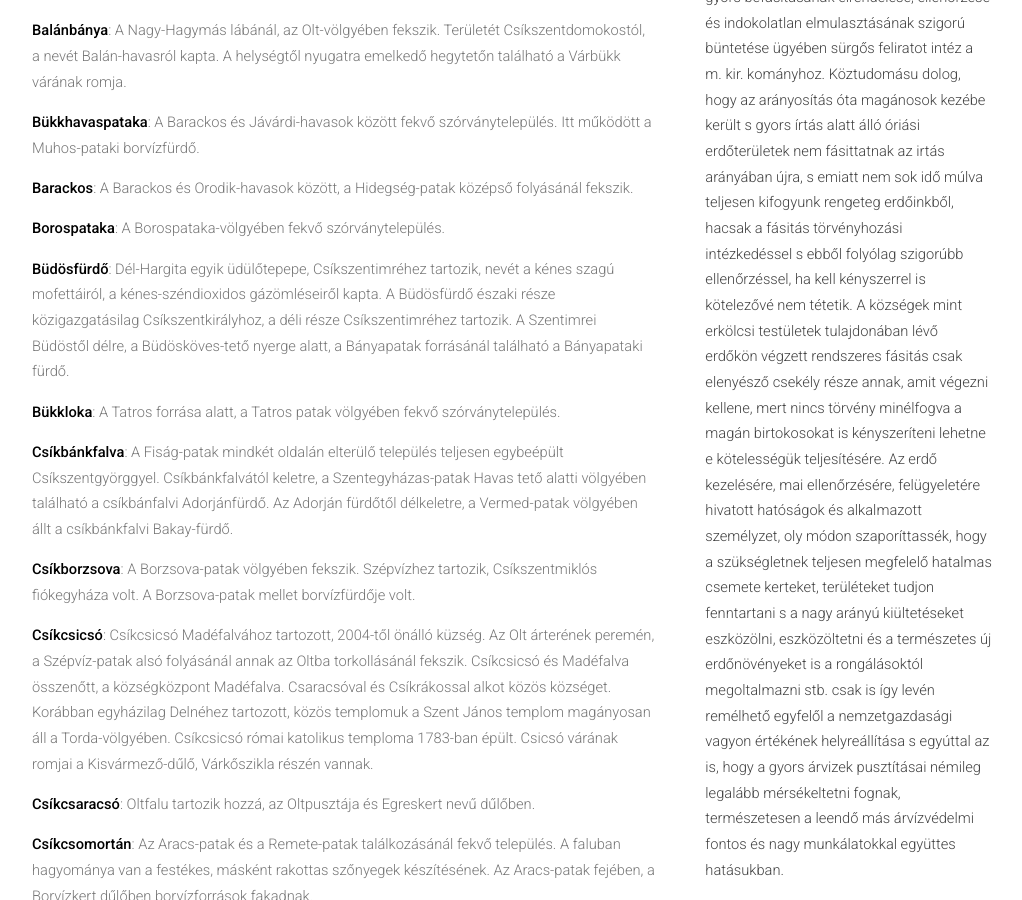
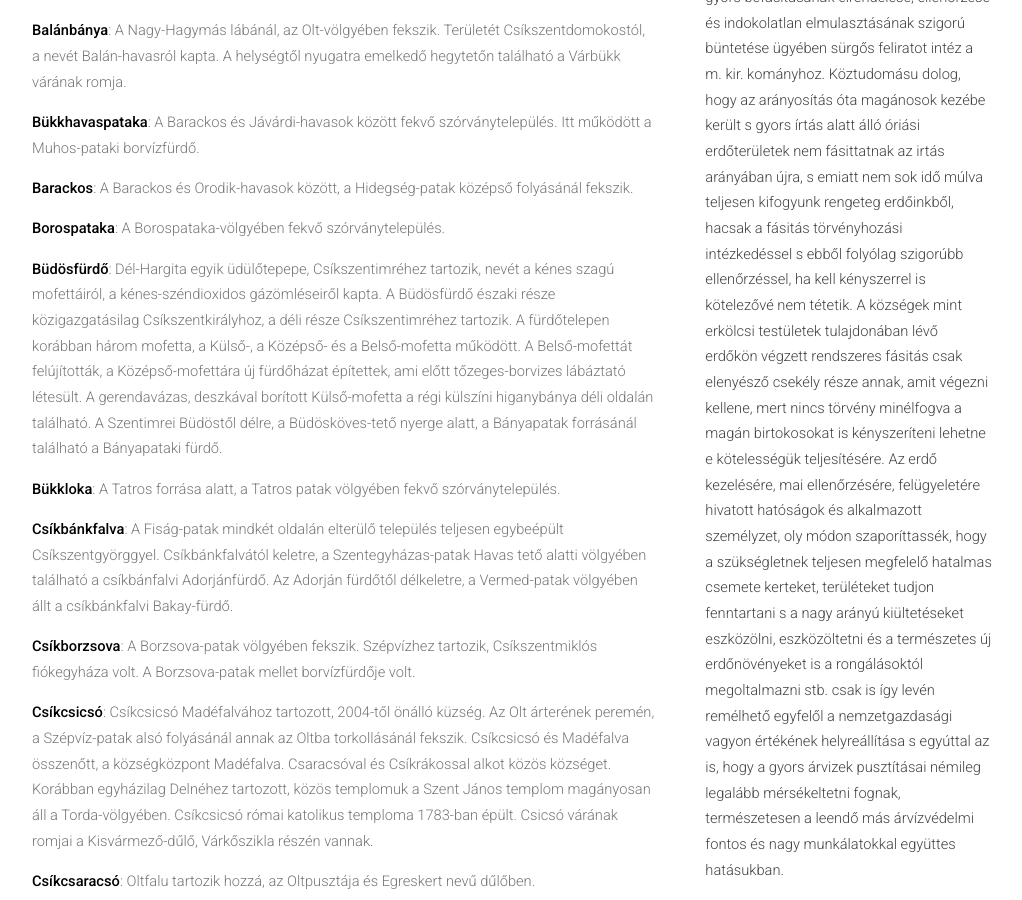
Before and after one commit to siculia/siculia.github.io, a Jekyll site: the page built from siculia-csikszek.html, in a window 1280 px wide and 900 px high, scrolled down 1674 px. Shown: the whole window, without its empty margins (128-1150 px from the left). Built offline with Jekyll 4.4.1, drawn with Linux system fonts in a browser that asks for light colours; nearby versions of some CDN libraries; library files that are not in the unit come from our copies.

Commit message:
Büdösfürdő

```diff
--- a/siculia-csikszek.html
+++ b/siculia-csikszek.html
@@ -53,7 +53,7 @@ layout: default
 							<p style="text-align: left;"><b>Bükkhavaspataka</b>: A Barackos és Jávárdi-havasok között fekvő szórványtelepülés. Itt működött a Muhos-pataki borvízfürdő.</p>
 							<p style="text-align: left;"><b>Barackos</b>: A Barackos és Orodik-havasok között, a Hidegség-patak középső folyásánál fekszik.</p>
 							<p style="text-align: left;"><b>Borospataka</b>: A Borospataka-völgyében fekvő szórványtelepülés.</p>
-							<p style="text-align: left;"><b>Büdösfürdő</b>: Dél-Hargita egyik üdülőtepepe, Csíkszentimréhez tartozik, nevét a kénes szagú mofettáiról, a kénes-széndioxidos gázömléseiről kapta. A Büdösfürdő északi része közigazgatásilag Csíkszentkirályhoz, a déli része Csíkszentimréhez tartozik. A Szentimrei Büdöstől délre, a Büdösköves-tető nyerge alatt, a Bányapatak forrásánál található a Bányapataki fürdő.</p>
+							<p style="text-align: left;"><b>Büdösfürdő</b>: Dél-Hargita egyik üdülőtepepe, Csíkszentimréhez tartozik, nevét a kénes szagú mofettáiról, a kénes-széndioxidos gázömléseiről kapta. A Büdösfürdő északi része közigazgatásilag Csíkszentkirályhoz, a déli része Csíkszentimréhez tartozik. A fürdőtelepen korábban három mofetta, a Külső-, a Középső- és a Belső-mofetta működött. A Belső-mofettát felújították, a Középső-mofettára új fürdőházat építettek, ami előtt tőzeges-borvizes lábáztató létesült. A gerendavázas, deszkával borított Külső-mofetta a régi külszíni higanybánya déli oldalán található. A Szentimrei Büdöstől délre, a Büdösköves-tető nyerge alatt, a Bányapatak forrásánál található a Bányapataki fürdő.</p>
 							<p style="text-align: left;"><b>Bükkloka</b>: A Tatros forrása alatt, a Tatros patak völgyében fekvő szórványtelepülés.</p>
 							<p style="text-align: left;"><b>Csíkbánkfalva</b>: A Fiság-patak mindkét oldalán elterülő település teljesen egybeépült Csíkszentgyörggyel. Csíkbánkfalvától keletre, a Szentegyházas-patak Havas tető alatti völgyében található a csíkbánfalvi Adorjánfürdő. Az Adorján fürdőtől délkeletre, a Vermed-patak völgyében állt a csíkbánkfalvi Bakay-fürdő.</p>
 							<p style="text-align: left;"><b>Csíkborzsova</b>: A Borzsova-patak völgyében fekszik. Szépvízhez tartozik, Csíkszentmiklós fiókegyháza volt. A Borzsova-patak mellet borvízfürdője volt.</p>
```
